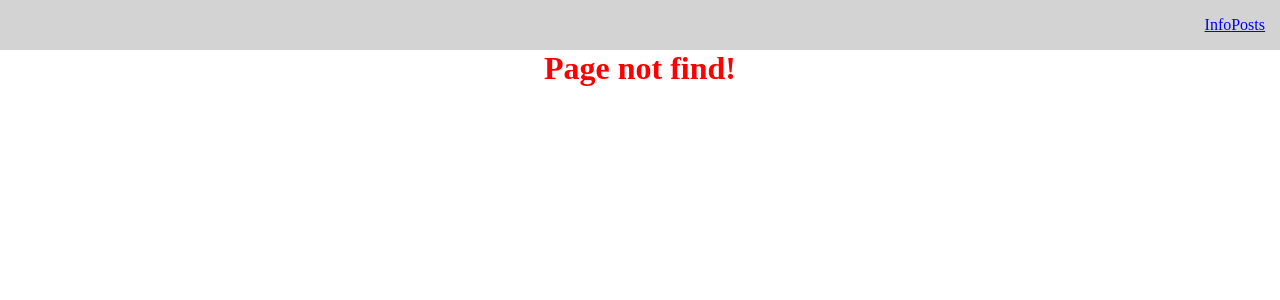
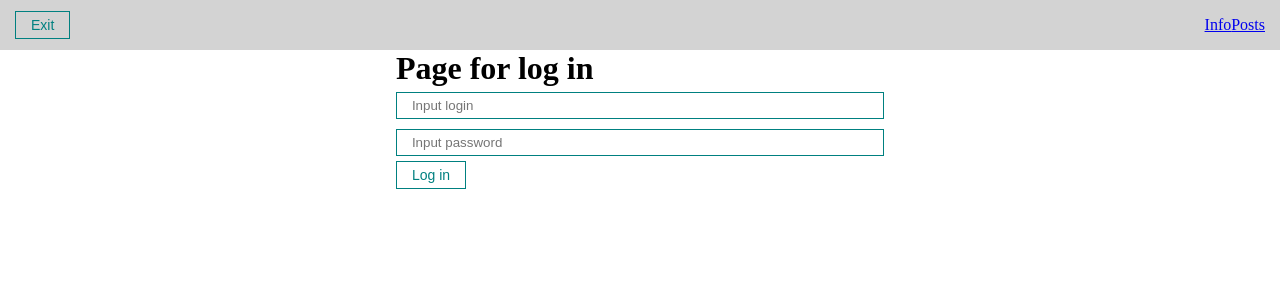
Before and after one commit to Whites4I/first_project_with_react, a React (Create React App) app: page / in a window 1280 px wide. Shown: the top 300 px of the page. Built offline with nearby package versions, Linux system fonts and the light colour scheme.

Commit message:
add auth

```diff
--- a/src/App.js
+++ b/src/App.js
@@ -1,16 +1,25 @@
-import React from "react";
+import React, { useEffect, useState } from "react";
 import "./styles/App.css";
-import { BrowserRouter, Route } from "react-router-dom";
+import { BrowserRouter } from "react-router-dom";
 import Navbar from "./components/UI/Navbar/Navbar";
 import AppRouter from "./components/AppRouter";
-import About from "./pages/About";
+import { AuthContext } from "./context";
 
 function App() {
+  const [isAuth, setIsAuth] = useState(false);
+  useEffect(() => {
+    if (localStorage.getItem("auth")) {
+      setIsAuth(true);
+    }
+  }, []);
+
   return (
-    <BrowserRouter>
-      <Navbar />
-      <AppRouter />
-    </BrowserRouter>
+    <AuthContext.Provider value={{ isAuth, setIsAuth }}>
+      <BrowserRouter>
+        <Navbar />
+        <AppRouter />
+      </BrowserRouter>
+    </AuthContext.Provider>
   );
 }
 
--- a/src/components/AppRouter.jsx
+++ b/src/components/AppRouter.jsx
@@ -1,16 +1,20 @@
-import React from "react";
-import { Navigate, Route, Routes } from "react-router-dom";
-import About from "../pages/About";
-import Posts from "../pages/Posts";
-import Error from "../pages/Error";
-import PostIdPage from "../pages/PostIdPage";
-import { routes } from "../router";
+import React, { useContext } from "react";
+import { Route, Routes } from "react-router-dom";
+import { privateRoutes, publicRoutes } from "../router";
+import { AuthContext } from "../context";
 
 const AppRouter = () => {
-  return (
+  const { isAuth } = useContext(AuthContext);
+  return isAuth ? (
     <Routes>
-      {routes.map((route) => (
-        <Route element={route.element} path={route.path} />
+      {privateRoutes.map((route) => (
+        <Route element={route.element} path={route.path} key={route.path} />
+      ))}
+    </Routes>
+  ) : (
+    <Routes>
+      {publicRoutes.map((route) => (
+        <Route element={route.element} path={route.path} key={route.path} />
       ))}
     </Routes>
   );
--- a/src/components/UI/Navbar/Navbar.jsx
+++ b/src/components/UI/Navbar/Navbar.jsx
@@ -1,8 +1,18 @@
 import { Link } from "react-router-dom";
+import MyButton from "../button/MyButton";
+import { useContext } from "react";
+import { AuthContext } from "../../../context";
 
 const Navbar = () => {
+  const { isAuth, setIsAuth } = useContext(AuthContext);
+
+  const logout = () => {
+    setIsAuth(false);
+    localStorage.removeItem("auth");
+  };
   return (
     <div className='navbar'>
+      <MyButton onClick={() => logout}>Exit</MyButton>
       <div className='navbar__links'>
         <Link to='about'>Info</Link>
         <Link to='posts'>Posts</Link>
--- /dev/null
+++ b/src/context/index.js
@@ -0,0 +1,3 @@
+import { createContext } from "react";
+
+export const AuthContext = createContext(null);
--- /dev/null
+++ b/src/pages/Login.jsx
@@ -0,0 +1,26 @@
+import React, { useContext } from "react";
+import MyInput from "../components/UI/input/MyInput";
+import MyButton from "../components/UI/button/MyButton";
+import { AuthContext } from "../context";
+
+const Login = () => {
+  const { isAuth, setIsAuth } = useContext(AuthContext);
+  const login = (e) => {
+    e.preventDefault();
+    setIsAuth(true);
+    localStorage.setItem("auth", "true");
+  };
+
+  return (
+    <div>
+      <h1>Page for log in</h1>
+      <form onSubmit={login}>
+        <MyInput type='text' placeholder='Input login' />
+        <MyInput type='password' placeholder='Input password' />
+        <MyButton>Log in</MyButton>
+      </form>
+    </div>
+  );
+};
+
+export default Login;
--- a/src/pages/PostIdPage.jsx
+++ b/src/pages/PostIdPage.jsx
@@ -40,7 +40,7 @@ const PostIdPage = () => {
       ) : (
         <div>
           {comments.map((comm) => (
-            <div style={{ marginTop: 15 }}>
+            <div key={comm.id} style={{ marginTop: 15 }}>
               <h5>{comm.email}</h5>
               <div>{comm.body}</div>
             </div>
--- a/src/router/index.js
+++ b/src/router/index.js
@@ -2,11 +2,14 @@ import About from "../pages/About";
 import PostIdPage from "../pages/PostIdPage";
 import Posts from "../pages/Posts";
 import Error from "../pages/Error";
+import Login from "../pages/Login";
 
-export const routes = [
+export const privateRoutes = [
   { path: "/about", element: <About /> },
   { path: "/posts", element: <Posts /> },
   { path: "/posts/:id", element: <PostIdPage /> },
   { path: "/error", element: <Error /> },
   { path: "/*", element: <Error /> },
 ];
+
+export const publicRoutes = [{ path: "/*", element: <Login /> }];
```
